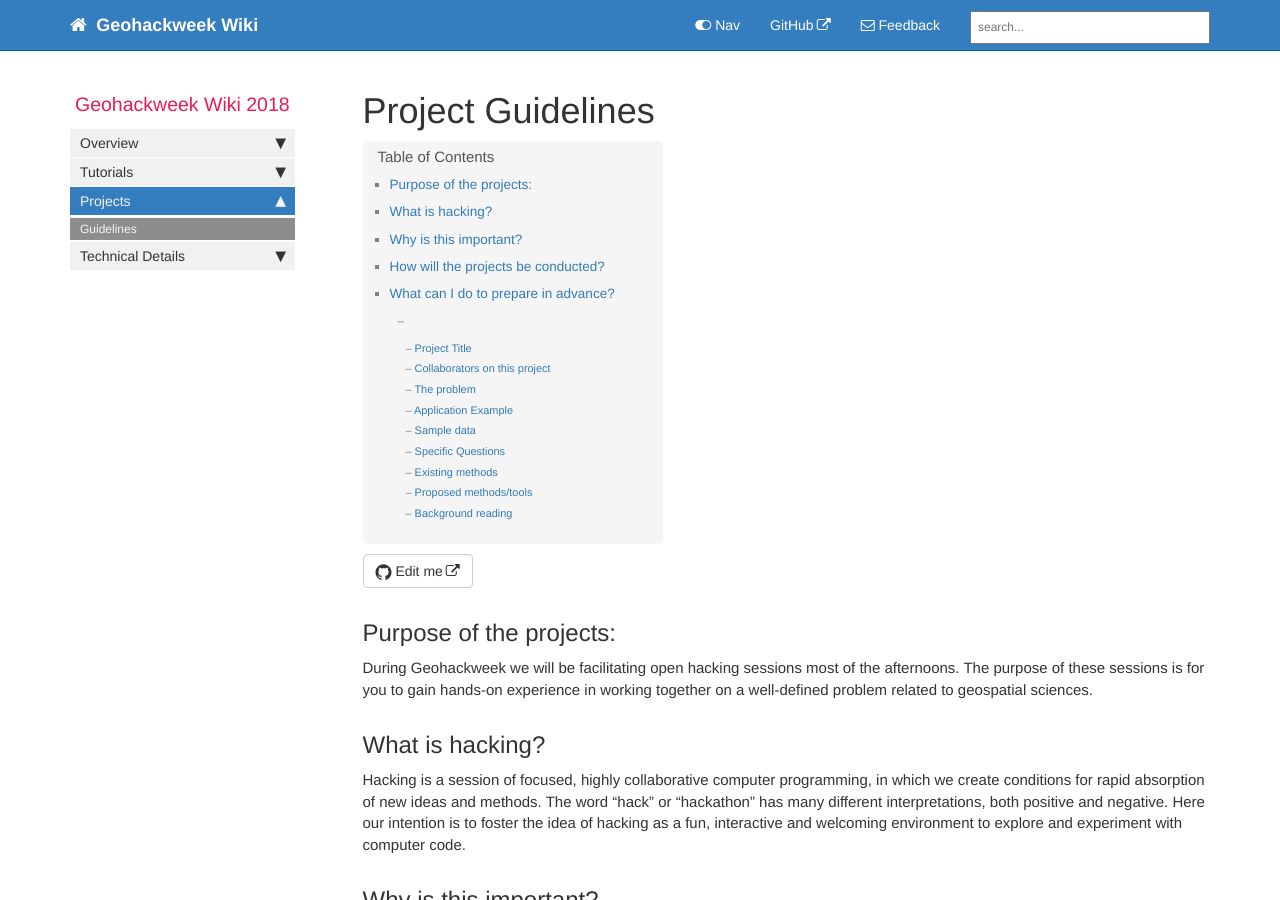
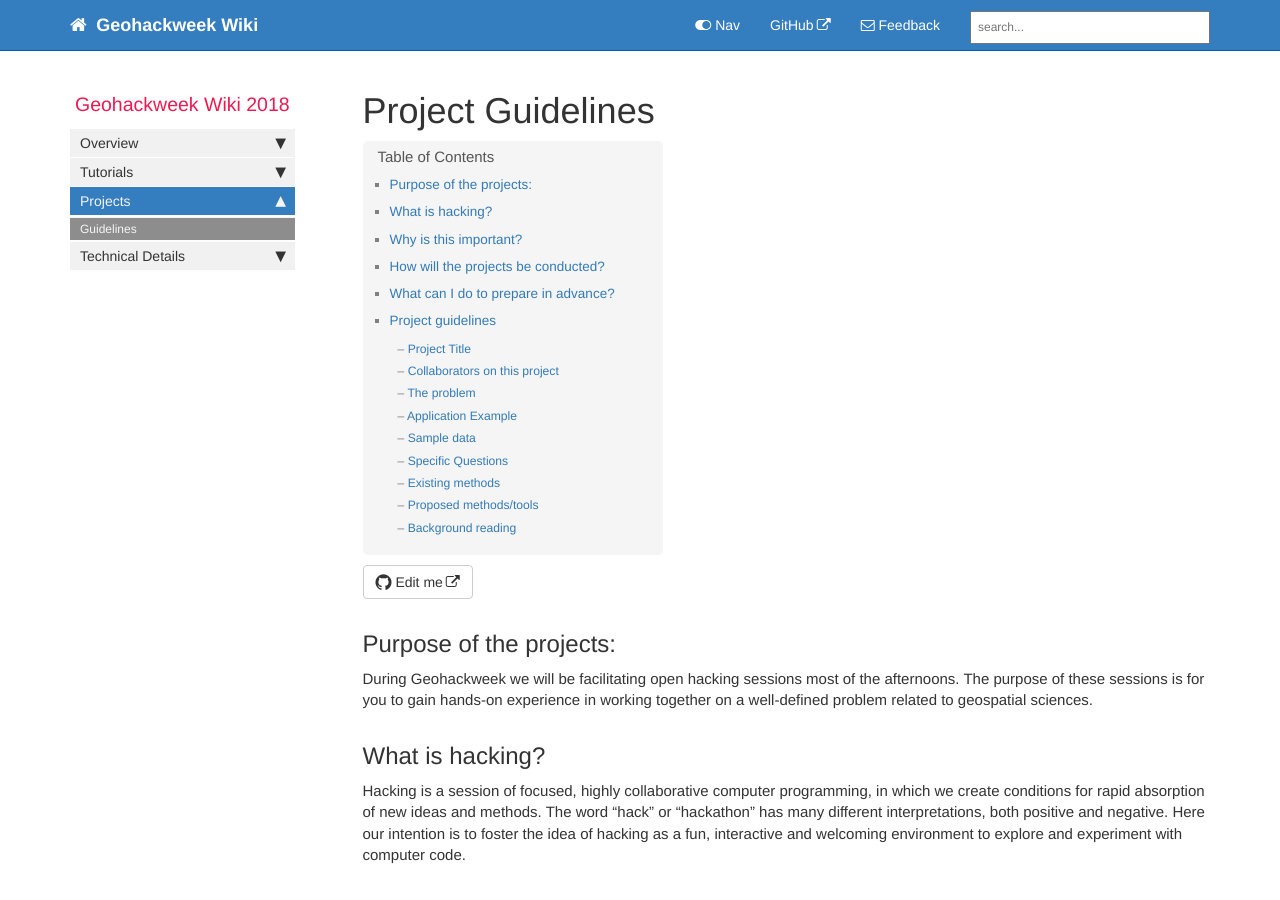
Before and after one commit to waterhackweek/wiki, a Jekyll site: the page built from pages/project_guidelines.md, in a window 1280 px wide and 900 px high. Built offline with Jekyll 4.4.1, drawn with Linux system fonts in a browser that asks for light colours; nearby versions of some CDN libraries; comment, search, counter and statistics services are not loaded.

Commit message:
update project guidelines

```diff
--- a/pages/project_guidelines.md
+++ b/pages/project_guidelines.md
@@ -33,42 +33,42 @@ Increasingly, research and software development is being conducted across groups
 * feel free to explore various projects and initiate conversations. The goal is to gather as much information as you can to inform your decision about which team to join when we meet in person.
 * contact a geohack organizer if you would like assistance in assessing whether a project is well-scoped, or if you need help with a particular dataset.
 
-# Project guidelines
+## Project guidelines
 
 Each project requires a brief project summary in the readme.md of each GitHub project folder. Below is a template for the project summary. You can visit the [project folder](https://github.com/geohackweek/projects) on the geohack GitHub page to see existing examples.
 
-#### Project Title
+### Project Title
 
 Brief title describing the proposed work.
 
-#### Collaborators on this project
+### Collaborators on this project
 
 _List all participants on the project. Choose one team member to act as project lead, and identify one geohack organizer as the data science lead._
 
-#### The problem
+### The problem
 
 What geospatial problem are you going to explore? Provide a few sentences. If this is a technical exploration of software or data science methods, explain why this work is important in a broader context.
 
-#### Application Example
+### Application Example
 
 List one specific application of this work.
 
-#### Sample data
+### Sample data
 
 If you already have some data to explore, briefly describe it here (size, format, how to access).
 
-#### Specific Questions
+### Specific Questions
 
 List the specific tasks you want to accomplish or research questions you want to answer.
 
-#### Existing methods
+### Existing methods
 
 How would you or others traditionally try to address this problem?
 
-#### Proposed methods/tools
+### Proposed methods/tools
 
 Building from what you learn at geohackweek, what new approaches would you like to try to implement?
 
-#### Background reading
+### Background reading
 
 Optional: links to manuscripts or technical documents for more in-depth analysis.
```
